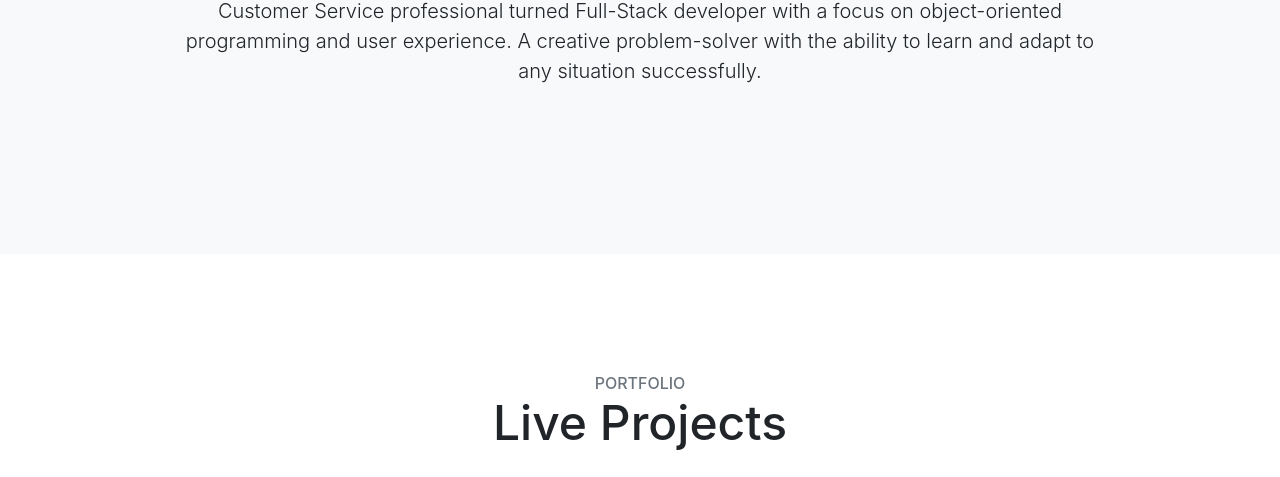
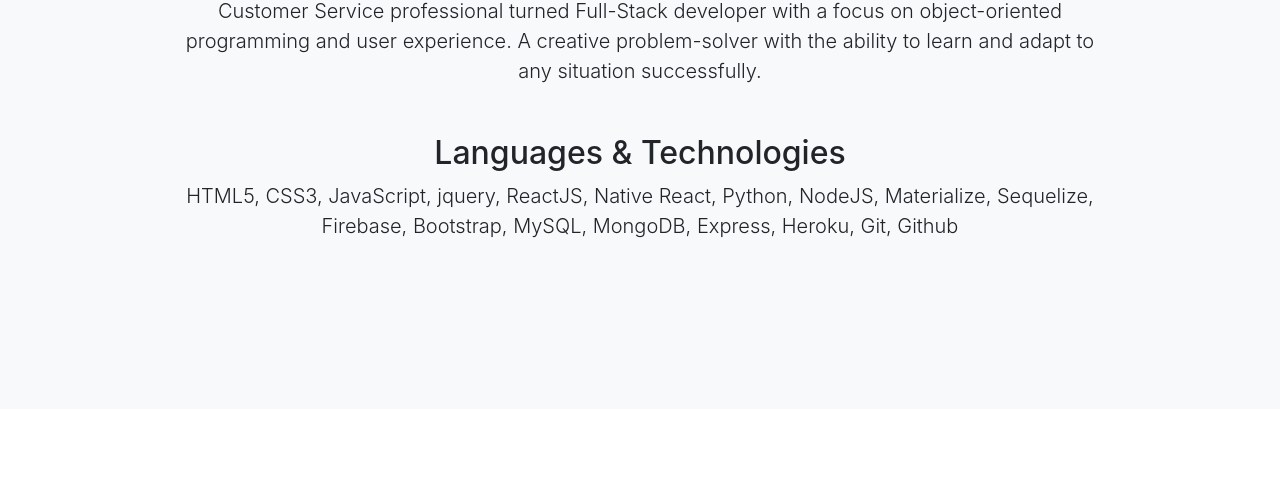
Before and after one commit to A-Klim01/Portfolio, a website with bundled scripts: page index.html in a window 1280 px wide. Shown: the part 970-1447 px from the top of the page. Built offline with nearby package versions, Linux system fonts and the light colour scheme.

Commit message:
added languages and Technologies

```diff
--- a/index.html
+++ b/index.html
@@ -71,6 +71,9 @@
         <div class="col-lg-10 mx-auto">
           <h2>About Me</h2>
           <p class="lead mb-5">Customer Service professional turned Full-Stack developer with a focus on object-oriented programming and user experience. A creative problem-solver with the ability to learn and adapt to any situation successfully.
+            <h2>Languages & Technologies</h2>
+          <p class="lead mb-5">HTML5, CSS3, JavaScript, jquery, ReactJS, Native React, Python, NodeJS, Materialize, Sequelize, Firebase, Bootstrap, MySQL, MongoDB, Express, Heroku, Git, Github
+
             <!-- <a href="https://unsplash.com/">Unsplash</a>!</p> -->
           <!-- <a class="btn btn-dark btn-xl js-scroll-trigger" href="#services">What We Offer</a> -->
         </div>
```
